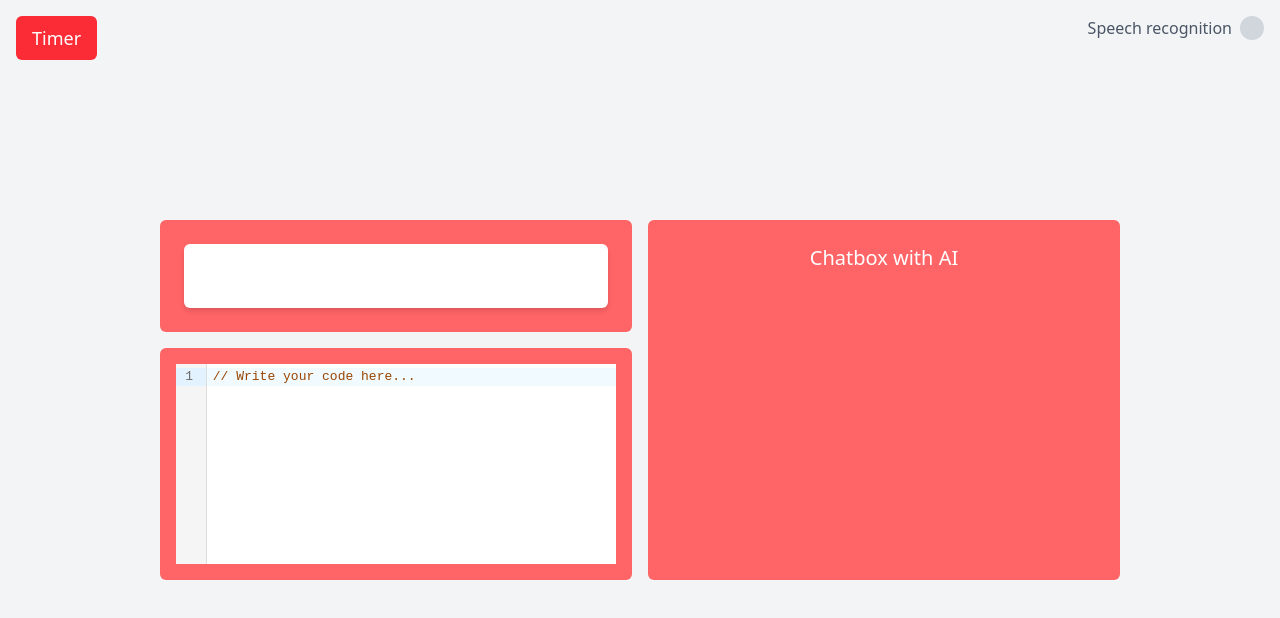
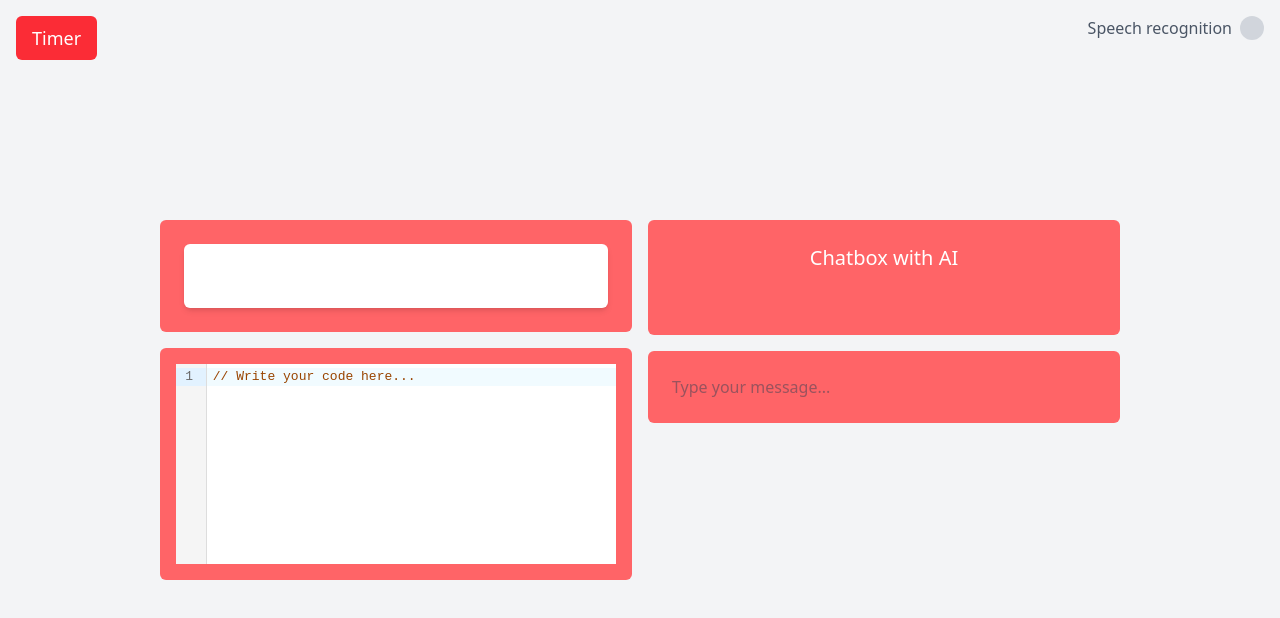
Before and after one commit to Sahil2004/mockterview, a React (Vite) app in the folder client/: page /dashboard in a window 1280 px wide. Shown: the top 618 px of the page. Built offline with nearby package versions, Linux system fonts and the light colour scheme; no server answers; the database is empty; sample sign-in values are in the browser's storage.

Commit message:
add chatbox

```diff
--- a/client/src/components/Interview.jsx
+++ b/client/src/components/Interview.jsx
@@ -11,6 +11,7 @@ const getRandomInt = (max) => {
 const Interview = () => {
   const [code, setCode] = useState("// Write your code here...");
   const [isSpeechOn, setIsSpeechOn] = useState(false);
+  const [chatInput, setChatInput] = useState("");
 
   const [data, setData] = useState([]);
   const rand = getRandomInt(2);
@@ -54,17 +55,14 @@ const Interview = () => {
             className="bg-red-400 p-6 rounded-md text-white text-xl text-center"
             statement
           >
-            <div class="max-w-3xl mx-auto p-6 bg-white shadow-md rounded-md">
-              <h1 class="text-2xl font-semibold text-center mb-2">
+            <div className="max-w-3xl mx-auto p-6 bg-white shadow-md rounded-md">
+              <h1 className="text-2xl font-semibold text-center mb-2">
                 {data[rand]?.id}
               </h1>
 
-              <p class="mt-4 text-gray-700 leading-relaxed">
+              <p className="mt-4 text-gray-700 leading-relaxed">
                 {data[rand]?.statement}
               </p>
-
-
-
             </div>
           </div>
           <div className="bg-red-400 p-4 rounded-md">
@@ -79,8 +77,21 @@ const Interview = () => {
         </div>
 
         {/* Right Side: Chatbox */}
-        <div className="col-span-1 bg-red-400 p-6 rounded-md text-white text-xl text-center">
-          Chatbox with AI
+        <div className="col-span-1 flex flex-col space-y-4">
+          <div className="bg-red-400 p-6 rounded-md text-white text-xl text-center h-[calc(100%-245px)]">
+            Chatbox with AI
+          </div>
+
+          {/* New Chat Input Box */}
+          <div className="bg-red-400 p-4 rounded-md">
+            <input
+              type="text"
+              value={chatInput}
+              onChange={(e) => setChatInput(e.target.value)}
+              placeholder="Type your message..."
+              className="w-full p-2 rounded-md text-gray-700 focus:outline-none"
+            />
+          </div>
         </div>
       </div>
     </div>
```
